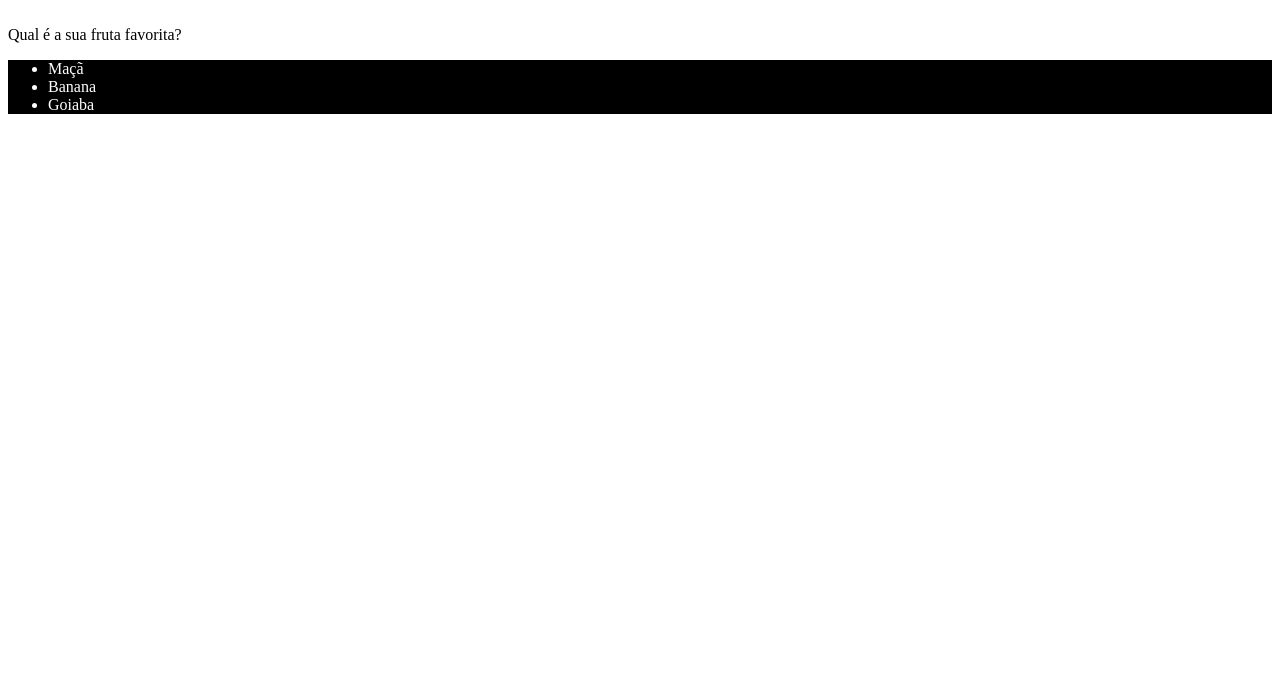
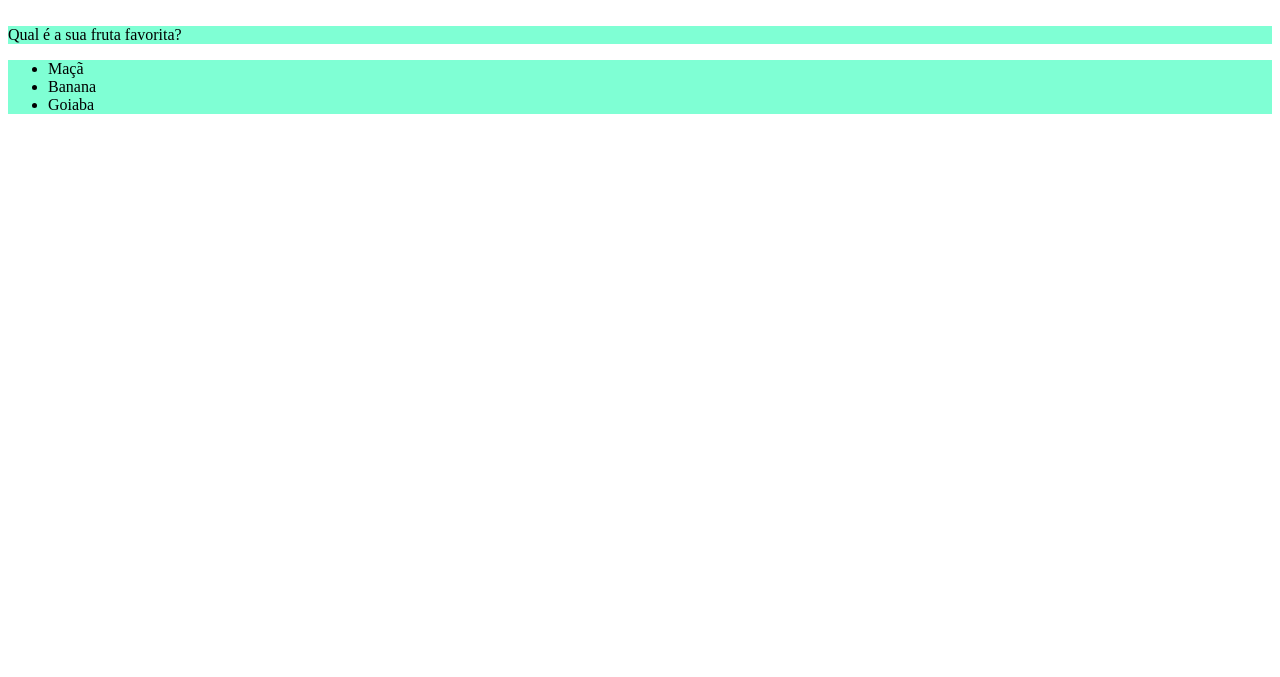
Before and after one commit to pedlrksss/trybe-exercicio, a plain HTML site: page index.html in a window 1280 px wide. Shown: the part 123-800 px from the top of the page. Drawn offline with Linux system fonts and the light colour scheme.

Commit message:
alterando cor de fundo das tag

```diff
--- a/index.html
+++ b/index.html
@@ -10,19 +10,21 @@
         font-size: 60px;
     }
     #unordered-list{
-            background-color: black;
-    color: white;
+        background-color: black;
+        color: white;
     }
-
+    .color-tags{
+        background-color: aquamarine;
+    }
     </style>
 
 </head>
 
 <body>
     <h1>Frutas</h1>
-    <p>Qual é a sua fruta favorita?</p>
+    <p class="color-tags"> Qual é a sua fruta favorita?</p>
 
-    <ul id="unordered-list">
+    <ul class="color-tags">
       <li>Maçã</li>
       <li>Banana</li>
       <li>Goiaba</li>
```
